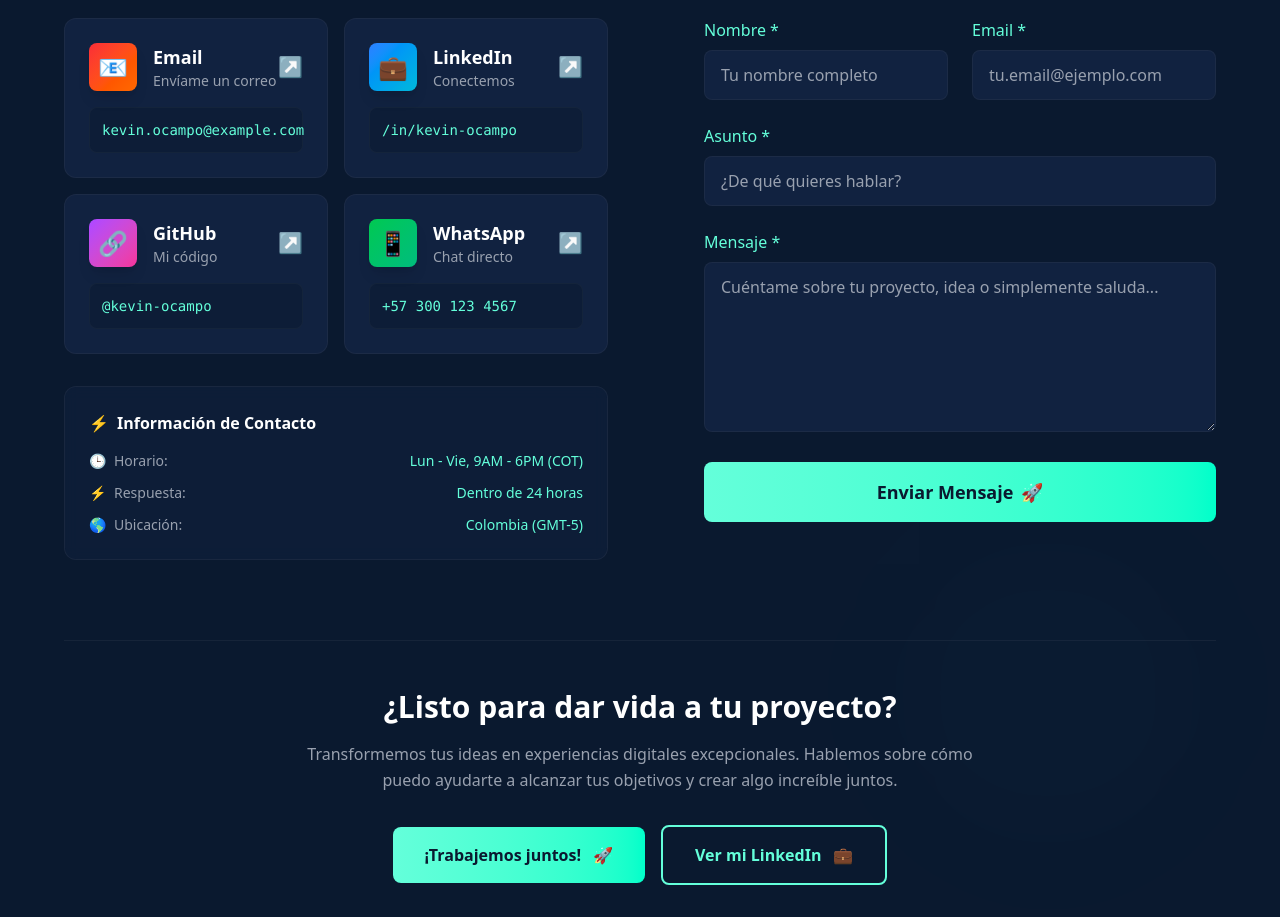
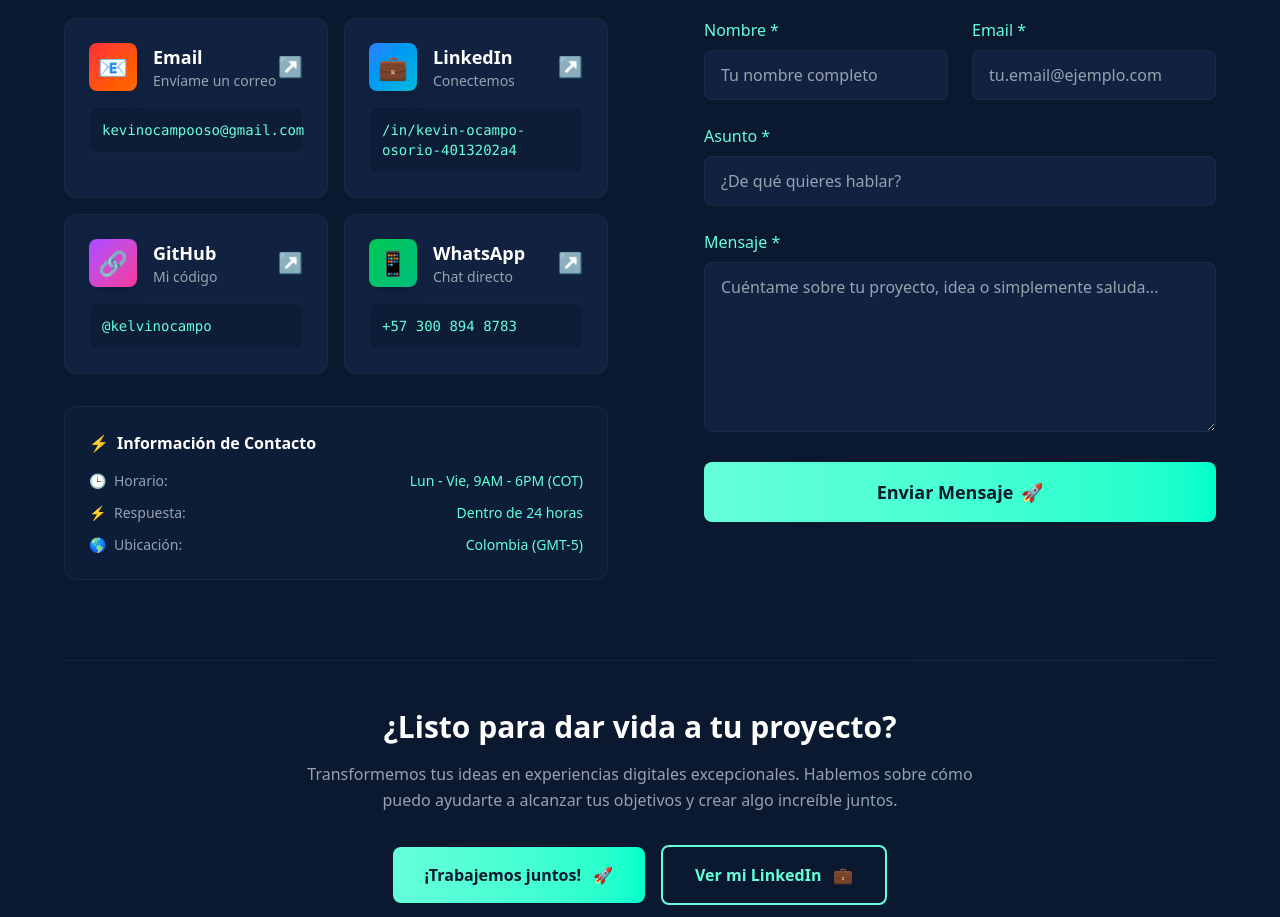
Before and after one commit to kelvinocampo/PortFolio, a React (Vite) app: page / in a window 1280 px wide. Shown: the part 4720-5637 px from the top of the page. Built offline with nearby package versions, Linux system fonts and the light colour scheme.

Commit message:
add real contact data

```diff
--- a/src/components/Contact.jsx
+++ b/src/components/Contact.jsx
@@ -1,4 +1,5 @@
 import { useState, useEffect, useRef } from 'react';
+import data from '@/data/data.json';
 
 const useIntersectionObserver = (options = {}) => {
   const [isIntersecting, setIsIntersecting] = useState(false);
@@ -26,48 +27,7 @@ const useIntersectionObserver = (options = {}) => {
   return [ref, isIntersecting];
 };
 
-const contactMethods = [
-  {
-    id: 1,
-    name: 'Email',
-    value: 'kevin.ocampo@example.com',
-    href: 'mailto:kevin.ocampo@example.com',
-    icon: '📧',
-    description: 'Envíame un correo',
-    color: 'from-red-500 to-orange-500',
-    bgHover: 'hover:bg-red-500/10'
-  },
-  {
-    id: 2,
-    name: 'LinkedIn',
-    value: '/in/kevin-ocampo',
-    href: 'https://linkedin.com/in/kevin-ocampo',
-    icon: '💼',
-    description: 'Conectemos',
-    color: 'from-blue-500 to-cyan-500',
-    bgHover: 'hover:bg-blue-500/10'
-  },
-  {
-    id: 3,
-    name: 'GitHub',
-    value: '@kevin-ocampo',
-    href: 'https://github.com/kevin-ocampo',
-    icon: '🔗',
-    description: 'Mi código',
-    color: 'from-purple-500 to-pink-500',
-    bgHover: 'hover:bg-purple-500/10'
-  },
-  {
-    id: 4,
-    name: 'WhatsApp',
-    value: '+57 300 123 4567',
-    href: 'https://wa.me/573001234567',
-    icon: '📱',
-    description: 'Chat directo',
-    color: 'from-green-500 to-emerald-500',
-    bgHover: 'hover:bg-green-500/10'
-  }
-];
+const contactMethods = data.contact;
 
 const ContactCard = ({ method, index, isVisible }) => {
   const [isHovered, setIsHovered] = useState(false);
--- a/src/data/data.json
+++ b/src/data/data.json
@@ -1,5 +1,5 @@
 {
-    "info":{
+    "info": {
         "years_worked": "-1",
         "proyects_completed": "+10",
         "companies": "1"
@@ -58,7 +58,10 @@
         {
             "name": "TypeScript",
             "level": "Intermedio",
-            "categories": ["Frontend", "Backend"]
+            "categories": [
+                "Frontend",
+                "Backend"
+            ]
         },
         {
             "name": "Node.js",
@@ -265,5 +268,47 @@
             "client": "SENA",
             "duration": "4 meses"
         }
+    ],
+    "contact": [
+        {
+            "id": 1,
+            "name": "Email",
+            "value": "kevinocampooso@gmail.com",
+            "href": "mailto:kevinocampooso@gmail.com",
+            "icon": "📧",
+            "description": "Envíame un correo",
+            "color": "from-red-500 to-orange-500",
+            "bgHover": "hover:bg-red-500/10"
+        },
+        {
+            "id": 2,
+            "name": "LinkedIn",
+            "value": "/in/kevin-ocampo-osorio-4013202a4",
+            "href": "https://www.linkedin.com/in/kevin-ocampo-osorio-4013202a4/",
+            "icon": "💼",
+            "description": "Conectemos",
+            "color": "from-blue-500 to-cyan-500",
+            "bgHover": "hover:bg-blue-500/10"
+        },
+        {
+            "id": 3,
+            "name": "GitHub",
+            "value": "@kelvinocampo",
+            "href": "https://github.com/kelvinocampo",
+            "icon": "🔗",
+            "description": "Mi código",
+            "color": "from-purple-500 to-pink-500",
+            "bgHover": "hover:bg-purple-500/10"
+        },
+        {
+            "id": 4,
+            "name": "WhatsApp",
+            "value": "+57 300 894 8783",
+            "href": "https://wa.me/573008948783",
+            "icon": "📱",
+            "description": "Chat directo",
+            "color": "from-green-500 to-emerald-500",
+            "bgHover": "hover:bg-green-500/10"
+        }
     ]
 }
```
